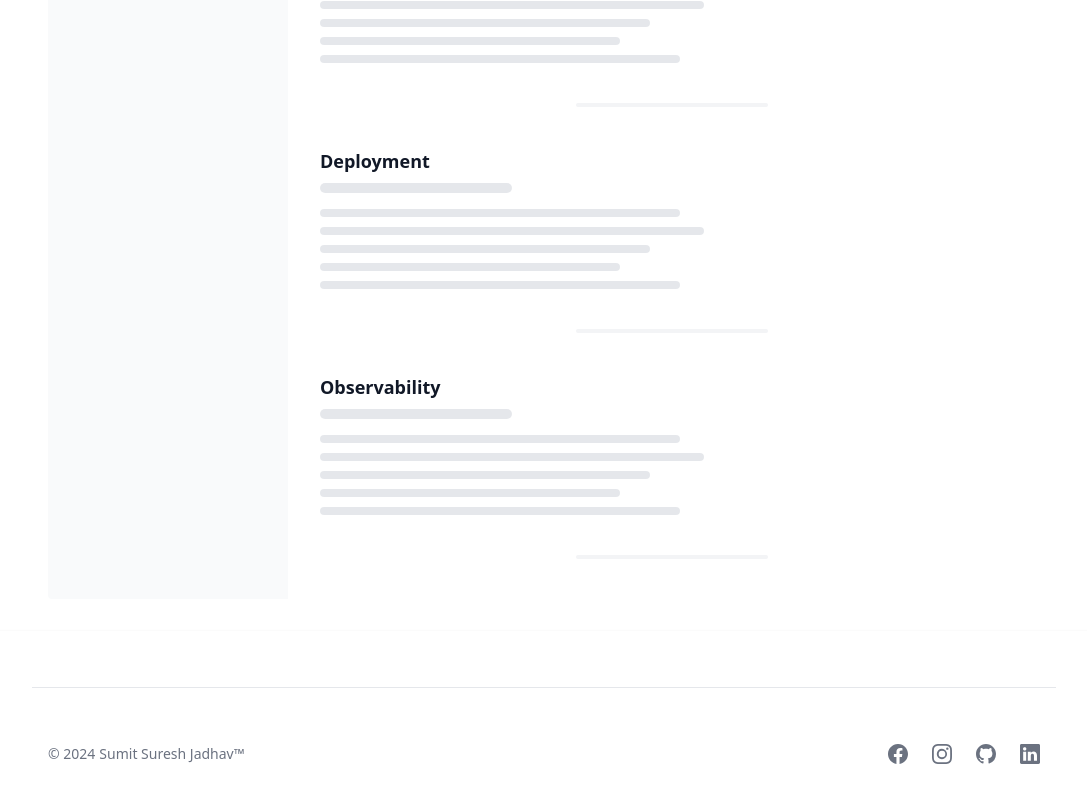
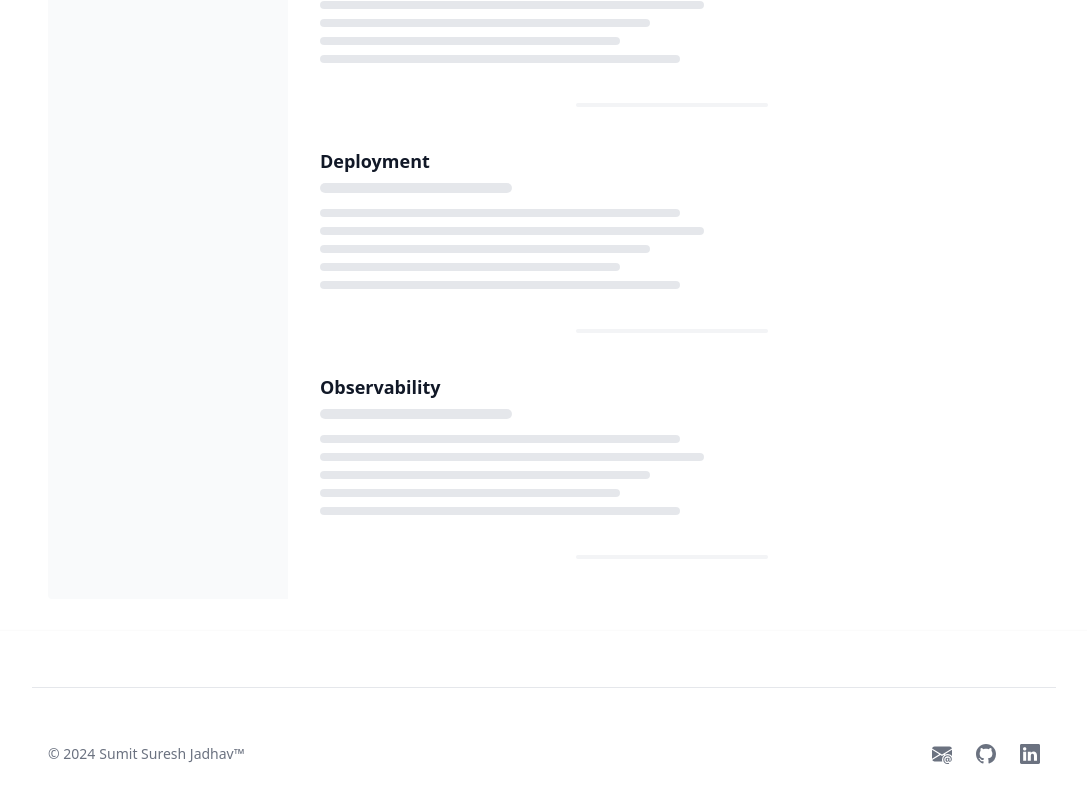
Before and after one commit to softwareengineeringbestpractices/softwareengineeringbestpractices.github.io, a React (Create React App) app: page / in a window 1280 px wide. Shown: the part 1461-2263 px from the top of the page, without its empty margins (96-1183 px from the left). Built offline with nearby package versions, Linux system fonts and the light colour scheme.

Commit message:
Update social media links

```diff
--- a/src/components/FooterWrapper/index.tsx
+++ b/src/components/FooterWrapper/index.tsx
@@ -1,5 +1,6 @@
 import { Footer } from 'flowbite-react'
-import { BsFacebook, BsGithub, BsInstagram, BsLinkedin } from 'react-icons/bs'
+import { BsGithub, BsLinkedin, BsEnvelopeAtFill } from 'react-icons/bs'
+
 
 const FooterWrapper = () => <Footer container className="rounded-none">
     <div className="container max-w-5xl mx-auto">
@@ -7,10 +8,9 @@ const FooterWrapper = () => <Footer container className="rounded-none">
         <div className="border-0 w-full px-4 py-6 sm:flex sm:items-center sm:justify-between">
             <Footer.Copyright href="#" by="Sumit Suresh Jadhav™" year={2024} />
             <div className="mt-4 flex space-x-6 sm:mt-0 sm:justify-center">
-                <Footer.Icon href="#" icon={BsFacebook} />
-                <Footer.Icon href="#" icon={BsInstagram} />
-                <Footer.Icon href="#" icon={BsGithub} />
-                <Footer.Icon href="#" icon={BsLinkedin} />
+                <Footer.Icon href="mailto:summit.jadhav@gmail.com" icon={BsEnvelopeAtFill} />
+                <Footer.Icon href="https://github.com/sumitsj" target="_blank" icon={BsGithub} />
+                <Footer.Icon href="https://www.linkedin.com/in/sumitsjadhav/" target="_blank" icon={BsLinkedin} />
             </div>
         </div>
     </div>
```
